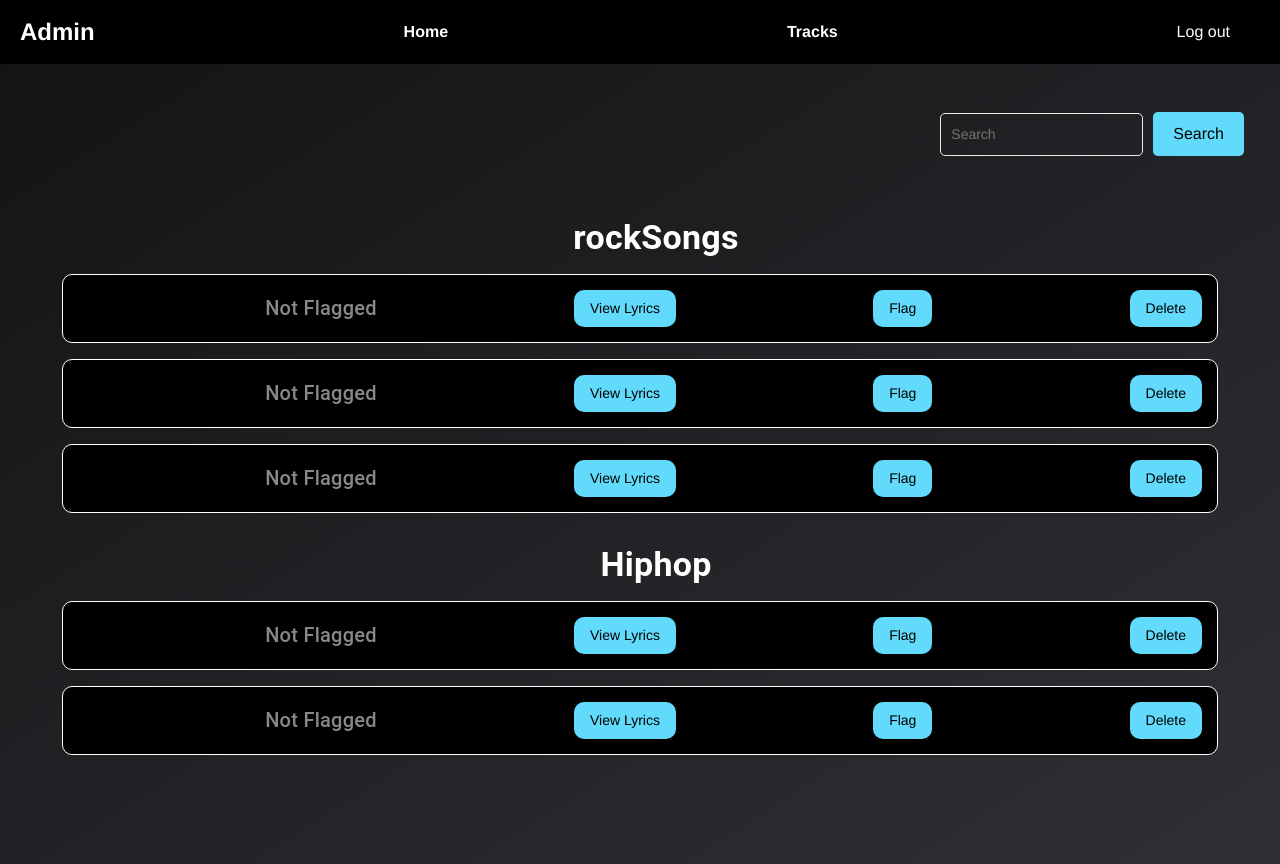
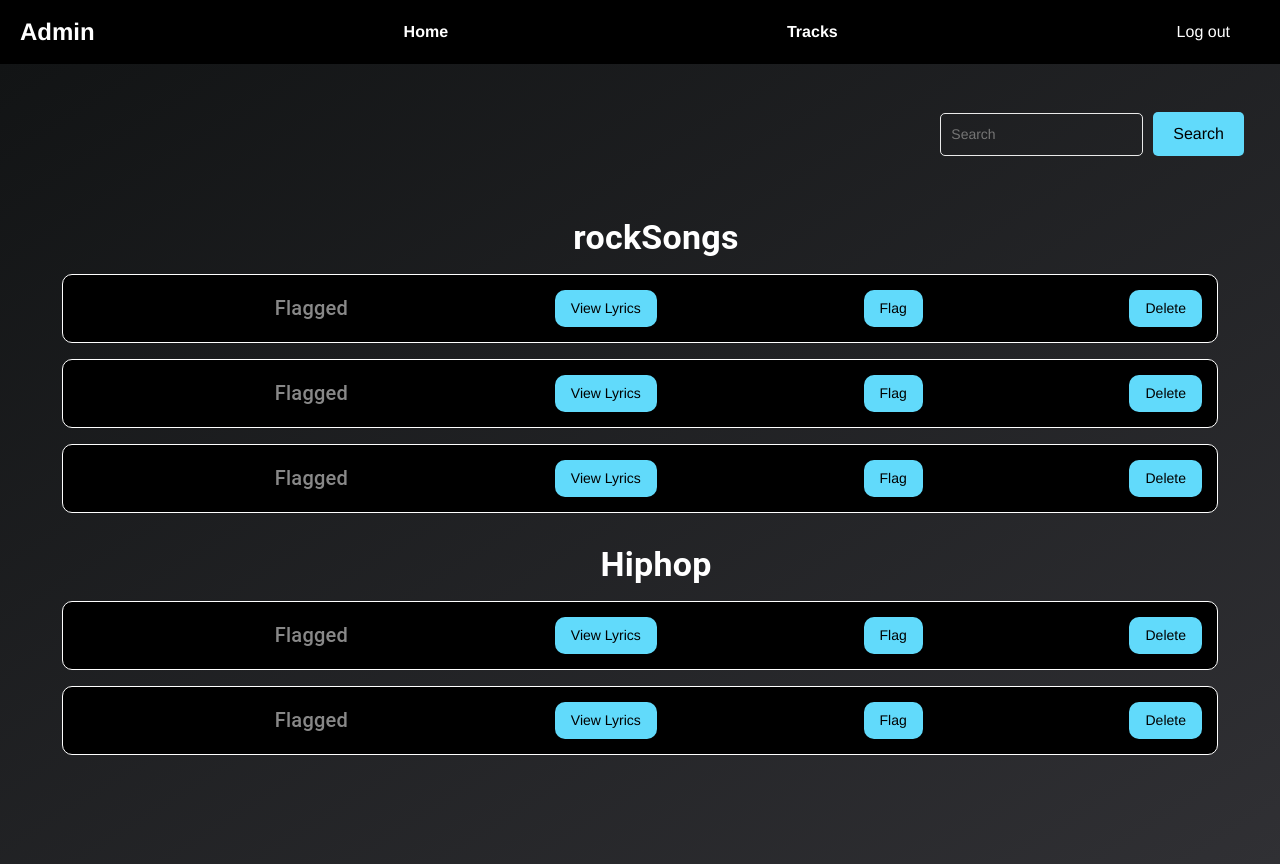
Before and after one commit to Adii2202/Music-Streaming-Redis, a Vue app in the folder frontend/frontend/: page /tracks in a window 1280 px wide. Built offline with nearby package versions, Linux system fonts and the light colour scheme; no server answers.

Commit message:
database issue

```diff
--- a/frontend/frontend/src/components/TracksView.vue
+++ b/frontend/frontend/src/components/TracksView.vue
@@ -1,11 +1,13 @@
 <template>
   <div class="ml-4 mt-4 mr-4 vercel-track-view">
     <span class="text-h6 vercel-title">{{ song[1] }}</span>
-    <span class="text-h6 vercel-flagged">
-      {{ song[8] === 1 ? "Flagged" : "Not Flagged" }}
+    <span ref="flaggedStatus" class="text-h6 vercel-flagged">
+      {{ flagtext }}
     </span>
     <button class="vercel-button" @click="viewLyrics">View Lyrics</button>
-    <button class="vercel-button" @click="flagTrack">Flag</button>
+    <button class="vercel-button" @click="flagTrack">
+      {{ flagButtonText }}
+    </button>
     <button class="vercel-button" @click="deleteTrack">Delete</button>
   </div>
 </template>
@@ -17,35 +19,50 @@ export default {
   props: {
     song: Object, // Define song as a prop
   },
+  data() {
+    return {
+      flagButtonText: this.song[8] === 1 ? "Unflag" : "Flag",
+      flagtext: this.song[8] == 0 ? "Not Flagged" : "Flagged", // Initialize button text
+    };
+  },
   methods: {
     viewLyrics() {
       // Handle view lyrics logic
       console.log("View Lyrics clicked");
     },
     flagTrack() {
-      // Handle flag track logic
-      // const newFlagStatus = this.song[8] === 1 ? 0 : 1;
-      // const songId = this.song[0];
-      // // Perform GET request to flag/unflag endpoint
-      // axios
-      //   .get(`http://127.0.0.1:5000/flagunflag/${songId}`)
-      //   .then((response) => {
-      //     // Update the isFlagged property of the song data
-      //     this.songId = response.data.message === "Song flagged" ? 1 : 0;
-      //   })
-      //   .catch((error) => {
-      //     console.error("Error flagging/unflagging track:", error);
-      //   });
+      console.log("hello");
+      console.log(this.flagButtonText);
+      if (this.flagButtonText == "Flag") {
+        // Assuming initial text on button is "Flag"
+        this.flagButtonText = "Unflag"; // Change button text to "Unflag" after click
+        this.flagtext = "Flagged"; // Assuming you want to update some text indicating it's flagged
+      } else {
+        this.flagButtonText = "Flag"; // Change button text to "Flag" after click
+        this.flagtext = "Not Flagged"; // Assuming you want to update some text indicating it's not flagged
+      }
+      // Extract song ID from props
       const songId = this.song[0];
+
       // Perform GET request to flag/unflag endpoint
       axios
         .get(`http://127.0.0.1:5000/flagunflag/${songId}`)
         .then((response) => {
+          // Update the button text based on the flag status
+          this.flagButtonText =
+            response.data.message === "Song flagged" ? "Unflag" : "Flag";
+
           // Emit event to notify parent component of flag status change
           this.$emit("flagged", {
             songId,
             isFlagged: response.data.message === "Song flagged" ? 1 : 0,
           });
+
+          // Update the flagged status text immediately
+          this.$refs.flaggedStatus.innerText =
+            response.data.message === "Song flagged"
+              ? "Flagged"
+              : "Not Flagged";
         })
         .catch((error) => {
           console.error("Error flagging/unflagging track:", error);
```
Also changed, not shown: 1 other file (tests, documents, lock files or other folders).
